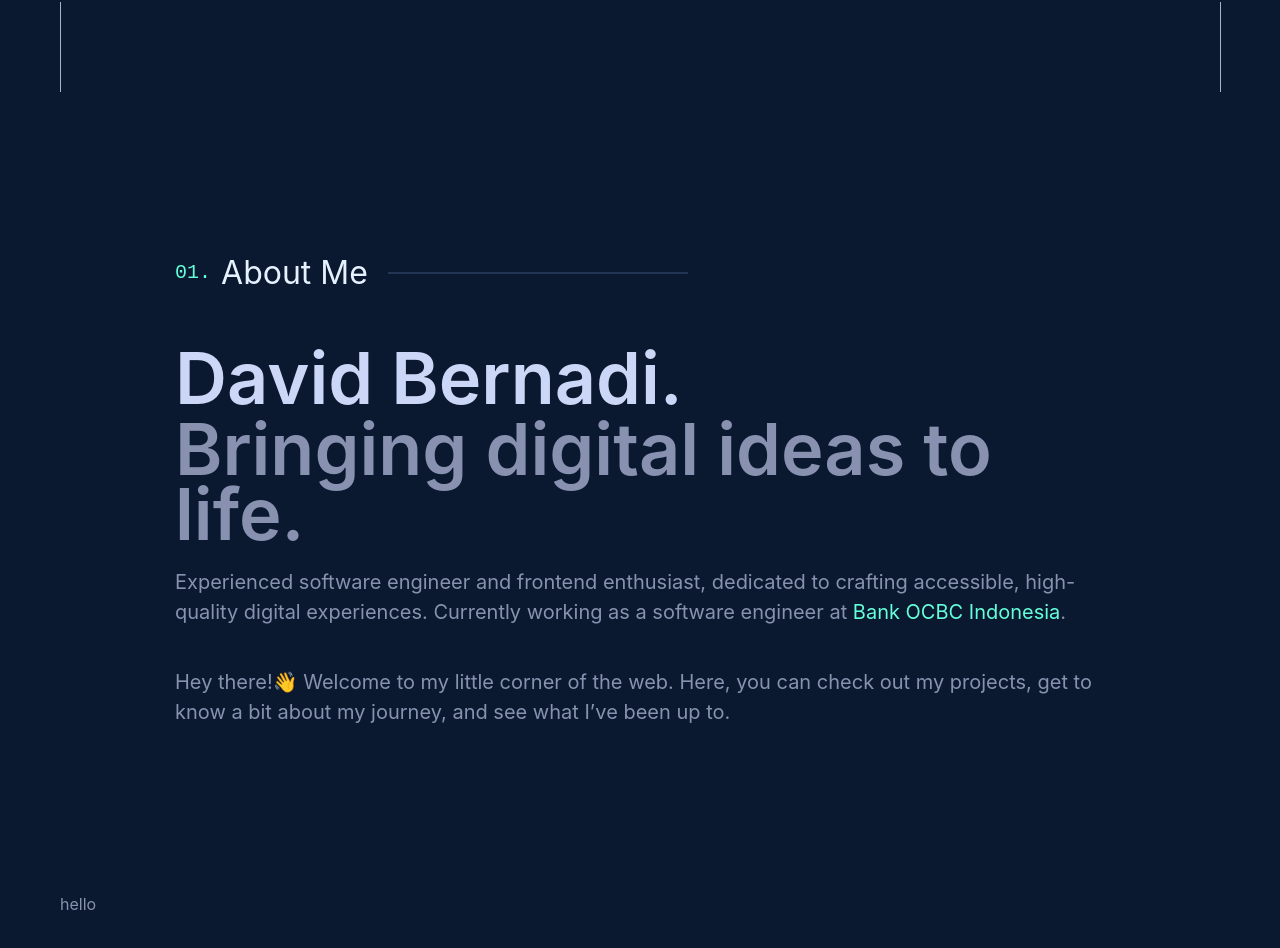
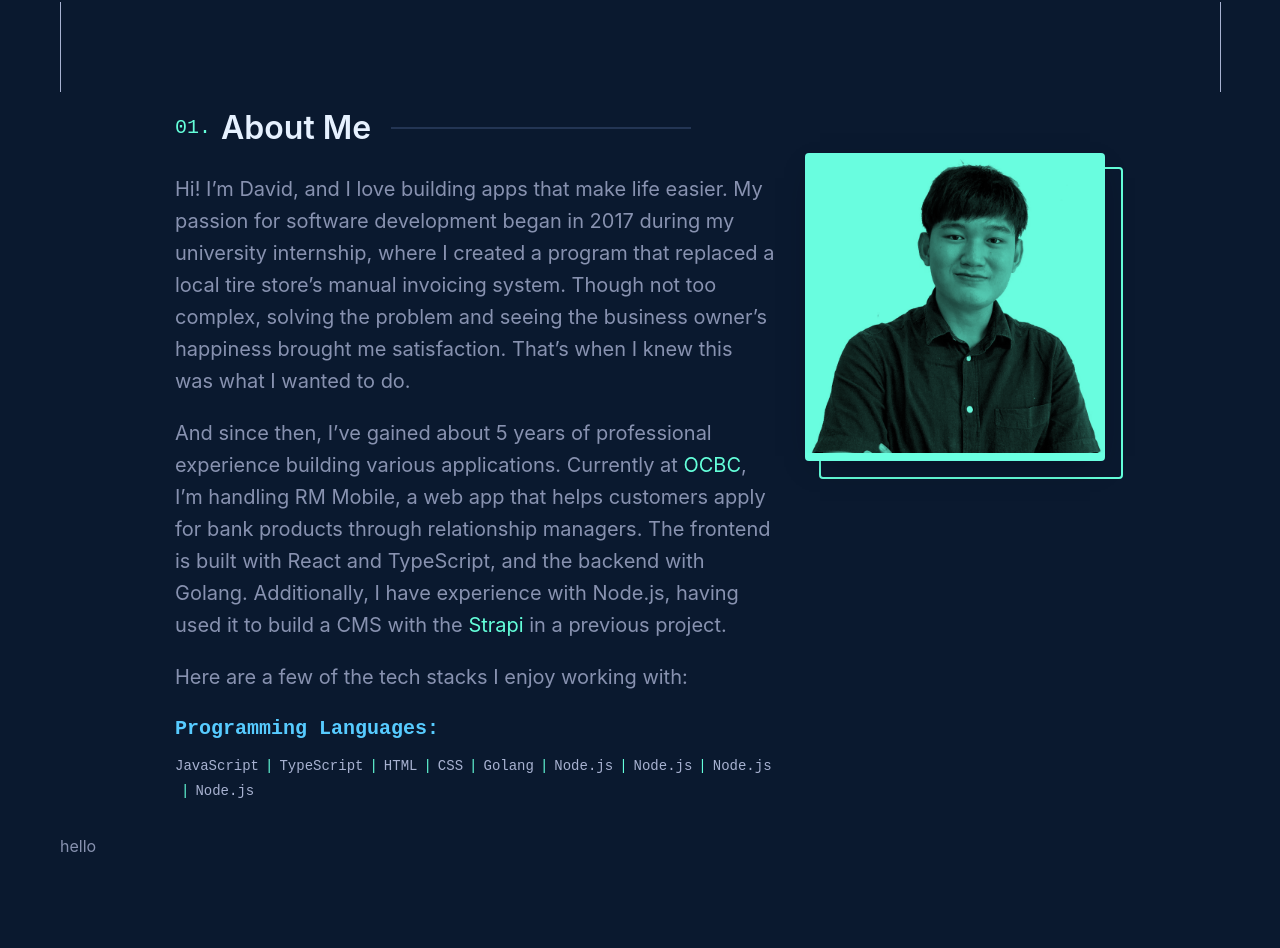
Before and after one commit to david1312/dav-webdev-personal, a Next.js app: page / in a window 1280 px wide. Shown: the part 708-1656 px from the top of the page. Built offline with nearby package versions, Linux system fonts and the light colour scheme.

Commit message:
wip about content

```diff
--- a/src/components/About/About.styles.tsx
+++ b/src/components/About/About.styles.tsx
@@ -1,55 +1,127 @@
 import styled from "@emotion/styled";
-import { fadeInAnimation, fadeInUpAnimation } from "@/styles/animation";
+import { fadeInUpAnimation } from "@/styles/animation";
 
 interface IntroStylesProps {
   isMobile: boolean;
 }
 
 export const AboutWrapper = styled.section<IntroStylesProps>`
-  display: flex;
-  flex-direction: column;
-  justify-content: center;
-  align-items: flex-start;
-  min-height: 100vh;
-  width: 100%;
-  padding: 0;
-  text-align: left;
+  .inner {
 
-  h3 {
-    font-family: var(--font-sans);
-    font-size: ${({ isMobile }) =>
-      isMobile ? "var(--fz-xl)" : "var(--fz-heading)"};
-    font-weight: 400;
-    ${({}) => fadeInUpAnimation(0.8)}; /* Fade-in with no delay */
-  }
+    display: grid;
+    grid-template-columns: 4fr 2fr;
+    grid-gap: 30px;
 
-  h4 {
-    color: var(--green);
-    font-family: var(--font-mono);
-    font-size: ${({ isMobile }) =>
-      isMobile ? "var(--fz-sm)" : "var(--fz-md)"};
-    font-weight: 400;
-    ${({}) => fadeInUpAnimation(0.8)}; /* Fade-in with no delay */
-  }
+    @media (max-width: 768px) {
+      display: block;
+    }
+`;
 
-  h1 {
-    line-height: ${({ isMobile }) => (isMobile ? "1.5" : "1.1")};
-    color: var(--lightest-slate);
-    font-size: ${({ isMobile }) => (isMobile ? "var(--fz-heading)" : "72px")};
-    font-family: var(--font-sans);
-    ${({}) => fadeInUpAnimation(1)}; /* Fade-in with 0.2s delay */
-
-    &.intro-desc {
-      line-height: ${({ isMobile }) => (isMobile ? "1" : "0.9")};
-      color: var(--slate);
-    }
-  }
-
+export const LeftSection = styled.div<IntroStylesProps>`
   p {
-    line-height: 1.5;
     font-size: ${({ isMobile }) =>
       isMobile ? "var(--fz-md)" : "var(--fz-xl)"};
     color: var(--slate);
-    ${({}) => fadeInUpAnimation(1.2)}; /* Fade-in with 0.6s delay */
+    font-family: var(--font-sans);
+  }
+
+  h3 {
+    font-size: ${({ isMobile }) =>
+      isMobile ? "var(--fz-md)" : "var(--fz-xl)"};
+    color: var(--blue);
+    font-family: var(--font-mono);
+    font-weight: 600;
   }
 `;
+
+export const RightSection = styled.div<IntroStylesProps>`
+  position: relative;
+  max-width: 300px;
+
+  @media (max-width: 768px) {
+    margin: 50px auto 0;
+    width: 70%;
+  }
+
+  .wrapper {
+    box-shadow: 0 10px 30px -15px var(--navy-shadow);
+    transition: var(--transition);
+
+    &:hover,
+    &:focus-visible {
+      box-shadow: 0 20px 30px -15px var(--navy-shadow);
+    }
+    display: block;
+    position: relative;
+    width: 100%;
+    border-radius: var(--border-radius);
+    background-color: var(--green);
+
+    &:hover,
+    &:focus {
+      outline: 0;
+      transform: translate(-4px, -4px);
+
+      &:after {
+        transform: translate(8px, 8px);
+      }
+
+      .img {
+        filter: none;
+        mix-blend-mode: normal;
+      }
+    }
+
+    .img {
+      position: relative;
+      border-radius: var(--border-radius);
+      mix-blend-mode: multiply;
+      filter: grayscale(100%) contrast(1);
+      transition: var(--transition);
+      width: 100%;
+      height: 100%;
+    }
+
+    &:before,
+    &:after {
+      content: "";
+      display: block;
+      position: absolute;
+      width: 100%;
+      height: 100%;
+      border-radius: var(--border-radius);
+      transition: var(--transition);
+    }
+
+    &:before {
+      top: 0;
+      left: 0;
+      background-color: var(--navy);
+      mix-blend-mode: screen;
+    }
+
+    &:after {
+      border: 2px solid var(--green);
+      top: 14px;
+      left: 14px;
+      z-index: -1;
+    }
+  }
+`;
+
+export const LanguageList = styled.div`
+  display: flex;
+  flex-wrap: wrap;
+  font-family: var(--font-mono);
+  font-size: var(--fz-sm);
+  color: var(--light-slate);
+  margin-top: 10px;
+  .separator {
+    margin: 0 6px;
+    color: var(--green);
+  }
+
+  span {
+    margin-bottom: 2px;
+  }
+`;
--- a/src/components/About/About.tsx
+++ b/src/components/About/About.tsx
@@ -1,7 +1,14 @@
-import { useEffect } from "react";
-import { AboutWrapper } from "./About.styles";
+import React from "react";
+import {
+  AboutWrapper,
+  LanguageList,
+  LeftSection,
+  RightSection,
+} from "./About.styles";
 import { useIsMobileContext } from "@/context/IsMobileContext";
 import Link from "next/link";
+import profile from "@/assets/images/profile.webp";
+import Image from "next/image";
 
 const About: React.FC = () => {
   const { isMobile } = useIsMobileContext();
@@ -9,26 +16,73 @@ const About: React.FC = () => {
   return (
     <AboutWrapper isMobile={isMobile} id="about">
       <h3 className="numbered-section">About Me</h3>
-      <h1>David Bernadi.</h1>
-      <h1 className="intro-desc">Bringing digital ideas to life.</h1>
+      <div className="inner">
+        <LeftSection isMobile={isMobile}>
           <p>
-        Experienced software engineer and frontend enthusiast, dedicated to
-        crafting accessible, high-quality digital experiences. Currently working
-        as a software engineer at{" "}
+            Hi! I’m David, and I love building apps that make life easier. My
+            passion for software development began in 2017 during my university
+            internship, where I created a program that replaced a local tire
+            store’s manual invoicing system. Though not too complex, solving the
+            problem and seeing the business owner’s happiness brought me
+            satisfaction. That’s when I knew this was what I wanted to do.
+          </p>
+          <p>
+            And since then, I’ve gained about 5 years of professional experience
+            building various applications. Currently at{" "}
             <Link
               href="https://www.ocbc.id/en"
               target="_blank"
               className="underline-animation"
             >
-          Bank OCBC Indonesia
+              OCBC
             </Link>
-        .
+            , I’m handling RM Mobile, a web app that helps customers apply for
+            bank products through relationship managers. The frontend is built
+            with React and TypeScript, and the backend with Golang.
+            Additionally, I have experience with Node.js, having used it to
+            build a CMS with the{" "}
+            <Link
+              href="https://strapi.io/"
+              target="_blank"
+              className="underline-animation"
+            >
+              Strapi
+            </Link>{" "}
+            in a previous project.
           </p>
-      <p>
-        Hey there!👋 Welcome to my little corner of the web. Here, you can check
-        out my projects, get to know a bit about my journey, and see what I’ve
-        been up to.
-      </p>
+          <p>Here are a few of the tech stacks I enjoy working with:</p>
+          <h3>Programming Languages:</h3>
+          <LanguageList>
+            <span>JavaScript</span>
+            <span className="separator">|</span>
+            <span>TypeScript</span>
+            <span className="separator">|</span>
+            <span>HTML</span>
+            <span className="separator">|</span>
+            <span>CSS</span>
+            <span className="separator">|</span>
+            <span>Golang</span>
+            <span className="separator">|</span>
+            <span>Node.js</span>
+            <span className="separator">|</span>
+            <span>Node.js</span>
+            <span className="separator">|</span>
+            <span>Node.js</span> <span className="separator">|</span>
+            <span>Node.js</span>
+          </LanguageList>
+        </LeftSection>
+        <RightSection isMobile={isMobile}>
+          <div className="wrapper">
+            <Image
+              src={profile.src}
+              alt="test"
+              width={300}
+              height={300}
+              className="img"
+            />
+          </div>
+        </RightSection>
+      </div>
     </AboutWrapper>
   );
 };
--- a/src/components/Footer/Footer.styles.tsx
+++ b/src/components/Footer/Footer.styles.tsx
@@ -1,12 +1,11 @@
 import styled from "@emotion/styled";
 
-
 interface FooterWrapperProps {
-    isMobile: boolean;
+  isMobile: boolean;
 }
 
 export const FooterWrapper = styled.footer<FooterWrapperProps>`
-    min-height: 70px;
-    padding: 0 ${({ isMobile }) => (isMobile ? "40px" : "60px")};
-    display:flex;
+  min-height: 70px;
+  padding: ${({ isMobile }) => (isMobile ? "20px 40px" : "30px 60px")};
+  display: block;
 `;
--- a/src/components/Intro/Intro.styles.tsx
+++ b/src/components/Intro/Intro.styles.tsx
@@ -1,5 +1,5 @@
 import styled from "@emotion/styled";
-import { fadeInAnimation, fadeInUpAnimation } from "@/styles/animation";
+import { fadeInUpAnimation } from "@/styles/animation";
 
 interface IntroStylesProps {
   isMobile: boolean;
--- a/src/components/Intro/Intro.tsx
+++ b/src/components/Intro/Intro.tsx
@@ -25,8 +25,8 @@ const Intro: React.FC = () => {
         .
       </p>
       <p>
-        Hey there!👋 Welcome to my little corner of the web. Here, you can check
-        out my projects, get to know a bit about my journey, and see what I’ve
+        Hey there!👋 Welcome to my little corner of the web. Here, you can get
+        to know a bit about my journey, check out my projects, and see what I’ve
         been up to.
       </p>
     </IntroWrapper>
--- a/src/hooks/useSmoothScroll.ts
+++ b/src/hooks/useSmoothScroll.ts
@@ -12,6 +12,7 @@ const useSmoothScroll = () => {
           behavior: "smooth",
         });
       }
+      history.pushState(null, "", `#${targetId}`);
     },
     []
   );
--- a/src/styles/GlobalStyle.tsx
+++ b/src/styles/GlobalStyle.tsx
@@ -101,7 +101,7 @@ const GlobalStyles = () => (
         display: flex;
         align-items: center;
         position: relative;
-        margin: 10px 0 40px;
+        margin-top: 10px;
         width: 100%;
         font-size: clamp(26px, 5vw, var(--fz-heading));
         white-space: nowrap;
--- a/src/styles/animation.ts
+++ b/src/styles/animation.ts
@@ -1,21 +1,6 @@
 import { css, keyframes } from "@emotion/react";
 
-export const fadeIn = keyframes`
-  from {
-    opacity: 0;
-  }
-  to {
-    opacity: 1;
-  }
-`;
-
-export const fadeInAnimation = (delay = 0) => css`
-  opacity: 0;
-  animation: ${fadeIn} 0.5s ease forwards;
-  animation-delay: ${delay}s;
-`;
-
-export const fadeInUp = keyframes`
+const fadeInUp = keyframes`
   from {
     opacity: 0;
     transform: translateY(20px);
```
Lines whose indentation alone changed are shown as unchanged.
